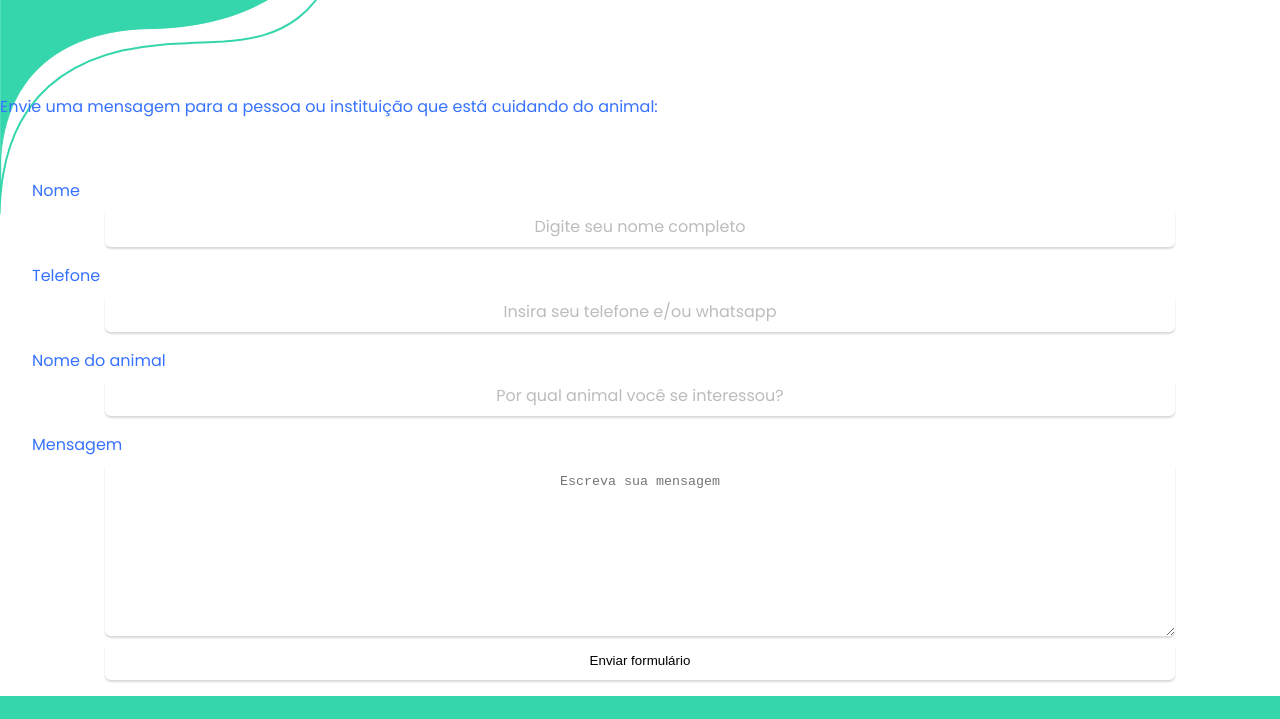
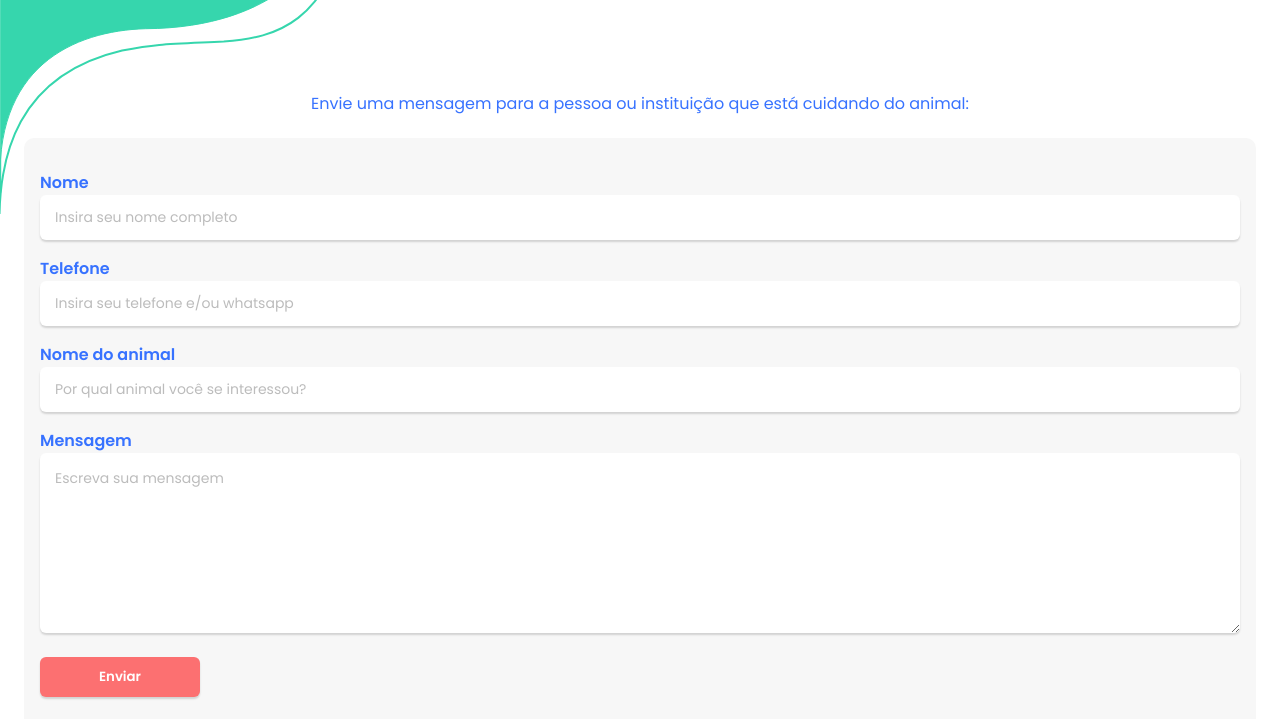
Before and after one commit to giogioanima/AdoPet, a plain HTML site: page message.html in a window 1280 px wide. Shown: the part 81-800 px from the top of the page. Drawn offline with Linux system fonts and the light colour scheme.

Commit message:
Mensagem (#7)
* Trabalhando em message.css

* Alterações: message.html, message.css e cadastro-login.css

```diff
--- a/assets/css/cadastro-login.css
+++ b/assets/css/cadastro-login.css
@@ -97,6 +97,7 @@ input::placeholder {
     padding: 0.5rem;
     background-color: var(--coral);
     color: var(--branco);
+    font-family: var(--fonte-principal);
     font-weight: 600;
     line-height: 24px;
     border-radius: 6px;
@@ -109,6 +110,7 @@ input::placeholder {
     padding: 0.5rem;
     background-color: var(--coral);
     color: var(--branco);
+    font-family: var(--fonte-principal);
     font-weight: 600;
     line-height: 24px;
     border-radius: 6px;
--- a/assets/css/message.css
+++ b/assets/css/message.css
@@ -44,45 +44,58 @@ body {
 }
 
 .txt-message {
-    margin: 3rem auto 2.3rem auto;
-    padding: 0.2rem 0 0.5rem 0;
+    text-align: center;
+    margin: 3rem auto 1.5rem auto;
+    padding: 0 4rem 0 4rem;
     color: var(--azul);
     font-style: normal;
     line-height: 21px;
 }
 
 form {
-    margin: 1rem 2rem;
+    margin: 1rem 1.5rem;
+    padding: 1rem;
     display: flex;
     flex-direction: column;
-    background-color: var(cinza-claro-fundos);
+    background-color: var(--cinza-claro-fundos);
+    border-radius: 10px;
 }
 
 form label, form legend {
     margin: 1rem 0 0 0;
     color: var(--azul);
-    font-style: bold;
+    font-weight: 600;
 }
 
 form input, form textarea {
     background-color: var(--branco);
-    text-align: center;
-    margin: 0.3rem auto 0 auto;
-	padding: 12px 25px;
-	width: 88%;
+	padding: 15px 15px;
+	width: 100%;
     box-shadow: 0px 2px 2px 0px #00000026;
     border-color: var(--cinza-claro-fundos);
     border-radius: 6px;
 }
 
-input::placeholder {
+input::placeholder, textarea::placeholder {
     margin: auto;
     font-family: var(--fonte-principal);
     color: var(--cinza-claro);
-    font-size: 16px;
+    font-size: 14px;
     line-height: 21px;
 }
 
+.enviar {
+    margin: 1.5rem 0 15.5rem 0;
+    width: 10rem;
+    padding: 0.5rem;
+    background-color: var(--coral);
+    font-family: var(--fonte-principal);
+    color: var(--branco);
+    font-weight: 600;
+    line-height: 24px;
+    border-radius: 6px;
+    cursor: pointer;
+}
 
 
 .rodape {
--- a/message.html
+++ b/message.html
@@ -30,7 +30,7 @@
 
             <form class="form-message">
                 <label for="nome">Nome</label>
-                <input type="text" id="nome" class="input-nome" required placeholder="Digite seu nome completo">
+                <input type="text" id="nome" class="input-nome" required placeholder="Insira seu nome completo">
 
                 <label for="telefone">Telefone</label>
                 <input type="tel" id="telefone" class="input-telefone" required placeholder="Insira seu telefone e/ou whatsapp" pattern="(\([0-9]{2}\))\s([9]{1})?([0-9]{4})-([0-9]{4})">
@@ -41,7 +41,7 @@
                 <label for="mensagem">Mensagem</label>
                 <textarea cols="68" rows="10" id="mensagem" class="input-padrao" required placeholder="Escreva sua mensagem"></textarea>
 
-                <input type="submit" value="Enviar formulário" class="enviar">
+                <input type="submit" value="Enviar" class="enviar">
             </form>
         </main>
 
```
